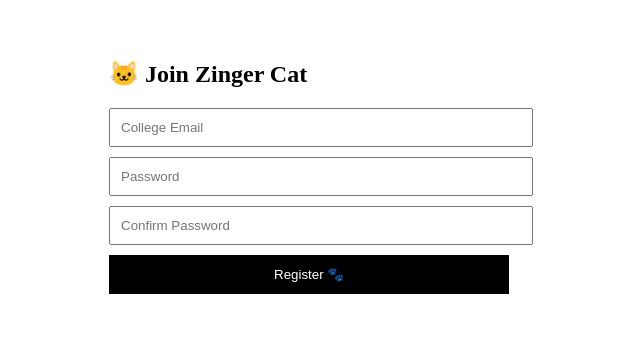
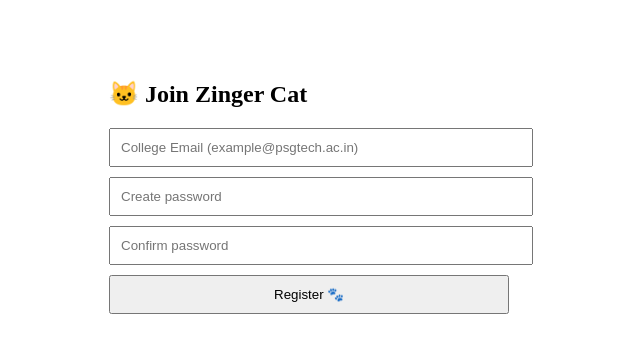
Before and after one commit to vigneshviki19/zingercat-frontend, a React (Vite) app: page /register in a window 1280 px wide. Shown: the top 352 px of the page, without its empty margins (331-971 px from the left). Built offline with nearby package versions, Linux system fonts and the light colour scheme; no server answers.

Commit message:
Update Register.jsx

```diff
--- a/src/pages/Register.jsx
+++ b/src/pages/Register.jsx
@@ -1,28 +1,35 @@
 import { useState } from "react";
-import { useNavigate } from "react-router-dom";
 import axios from "axios";
 
 export default function Register() {
-  const navigate = useNavigate();
-
   const [email, setEmail] = useState("");
   const [password, setPassword] = useState("");
   const [confirm, setConfirm] = useState("");
   const [error, setError] = useState("");
+  const [loading, setLoading] = useState(false);
 
   const handleRegister = async (e) => {
     e.preventDefault();
     setError("");
 
     if (!email.endsWith("@psgtech.ac.in")) {
-      return setError("Use college email (@psgtech.ac.in)");
+      setError("Use college email (example@psgtech.ac.in)");
+      return;
+    }
+
+    if (password.length < 6) {
+      setError("Password must be at least 6 characters");
+      return;
     }
 
     if (password !== confirm) {
-      return setError("Passwords do not match");
+      setError("Passwords do not match");
+      return;
     }
 
     try {
+      setLoading(true);
+
       const res = await axios.post(
         "https://zingercat-backend.onrender.com/api/auth/register",
         { email, password }
@@ -33,62 +40,54 @@ export default function Register() {
       localStorage.setItem("username", res.data.username);
       localStorage.setItem("profileDone", "false");
 
-      // 🔥 REDIRECT TO PROFILE EDIT (NOT PROFILE VIEW)
-      navigate("/edit-profile");
+      // 🔥 FORCE FULL RELOAD (THIS FIXES EVERYTHING)
+      window.location.href = "/edit-profile";
+
     } catch (err) {
-      setError(err.response?.data?.message || "Register failed");
+      setError(err.response?.data?.message || "Registration failed");
+    } finally {
+      setLoading(false);
     }
   };
 
   return (
-    <div style={{ maxWidth: 400, margin: "60px auto" }}>
+    <div style={{ maxWidth: 400, margin: "80px auto" }}>
       <h2>🐱 Join Zinger Cat</h2>
 
       <form onSubmit={handleRegister}>
         <input
-          placeholder="College Email"
+          placeholder="College Email (example@psgtech.ac.in)"
           value={email}
           onChange={(e) => setEmail(e.target.value)}
-          style={input}
-          required
+          style={{ width: "100%", padding: 10, marginBottom: 10 }}
         />
 
         <input
           type="password"
-          placeholder="Password"
+          placeholder="Create password"
           value={password}
           onChange={(e) => setPassword(e.target.value)}
-          style={input}
-          required
+          style={{ width: "100%", padding: 10, marginBottom: 10 }}
         />
 
         <input
           type="password"
-          placeholder="Confirm Password"
+          placeholder="Confirm password"
           value={confirm}
           onChange={(e) => setConfirm(e.target.value)}
-          style={input}
-          required
+          style={{ width: "100%", padding: 10, marginBottom: 10 }}
         />
 
         {error && <p style={{ color: "red" }}>{error}</p>}
 
-        <button style={button}>Register 🐾</button>
+        <button
+          type="submit"
+          disabled={loading}
+          style={{ width: "100%", padding: 10 }}
+        >
+          {loading ? "Registering..." : "Register 🐾"}
+        </button>
       </form>
     </div>
   );
 }
-
-const input = {
-  width: "100%",
-  padding: 10,
-  marginBottom: 10
-};
-
-const button = {
-  width: "100%",
-  padding: 12,
-  background: "black",
-  color: "white",
-  border: "none"
-};
```
